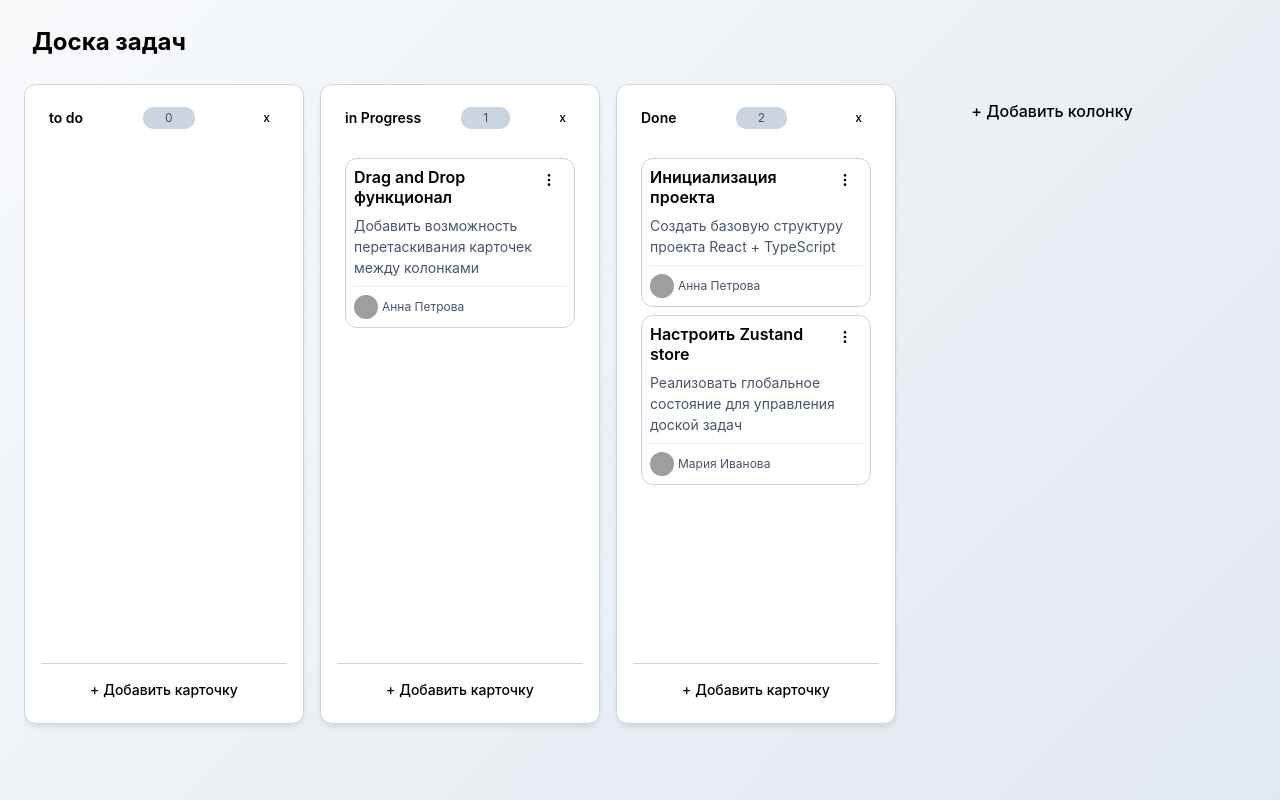
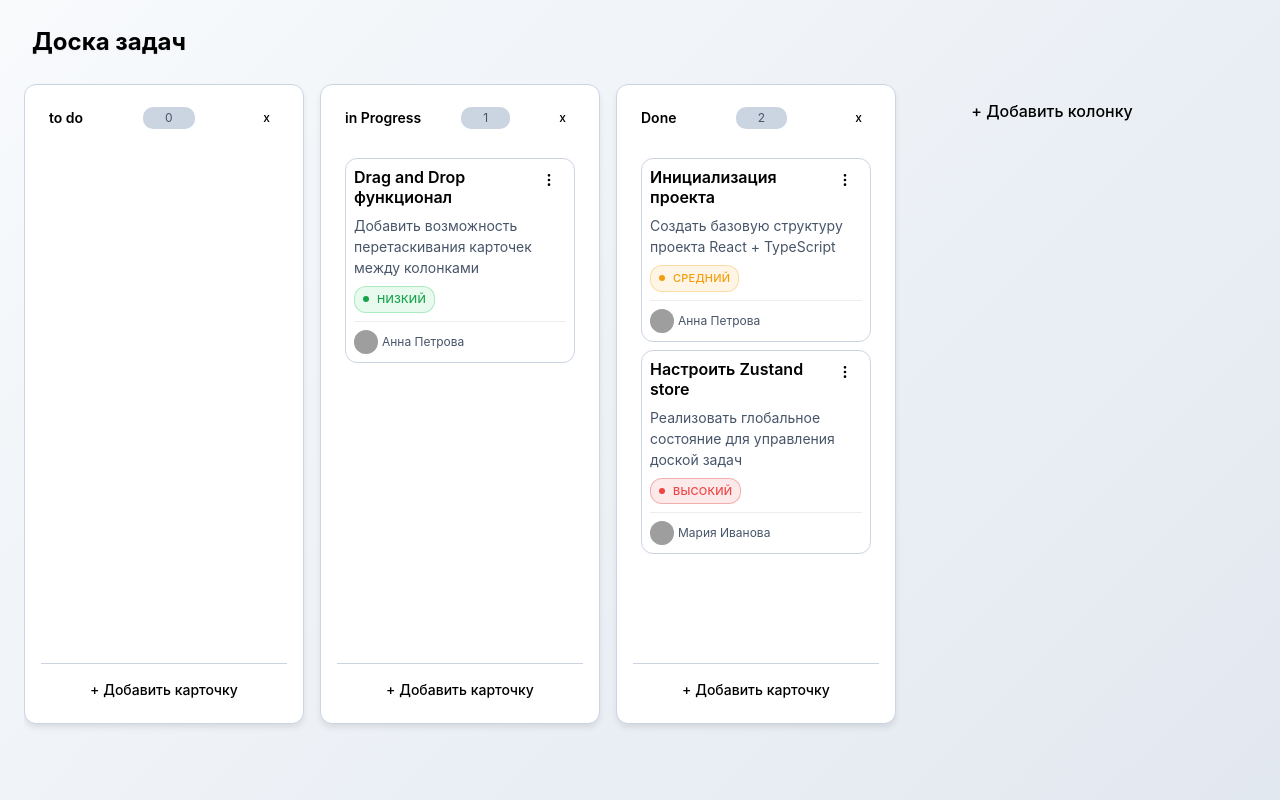
Before and after one commit to fsaidad/collaborative-task-board, a React (Vite) app: page / in a window 1280 px wide. Built offline with nearby package versions, Linux system fonts and the light colour scheme; grey boxes are pictures that could not be loaded.

Commit message:
Добавил приоритет

```diff
--- a/src/components/tasks/TaskCardContent/TaskCardContent.tsx
+++ b/src/components/tasks/TaskCardContent/TaskCardContent.tsx
@@ -55,6 +55,7 @@ export const TaskCardContent = memo(
       onClick: handleCardClick,
       onEdit: handleEdit,
       onDelete: handleDelete,
+      priority: card.priority,
     };
 
     return (
@@ -85,8 +86,7 @@ export const TaskCardContent = memo(
       prevProps.card.assigneIds.length === nextProps.card.assigneIds.length &&
       prevProps.card.updatedAt === nextProps.card.updatedAt &&
       prevProps.onEdit === nextProps.onEdit &&
-      prevProps.onDelete === nextProps.onDelete &&
-      prevProps.onAssign === nextProps.onAssign
+      prevProps.onDelete === nextProps.onDelete
     );
   }
 );
--- a/src/components/tasks/TaskCardContent/types.ts
+++ b/src/components/tasks/TaskCardContent/types.ts
@@ -5,5 +5,4 @@ export interface TaskCardContentProps {
   onClick?: (cardId: string) => void;
   onEdit?: (cardId: string) => void;
   onDelete?: (cardId: string) => void;
-  onAssign?: (cardId: string) => void;
 }
--- a/src/components/ui/Button/Button.tsx
+++ b/src/components/ui/Button/Button.tsx
@@ -20,7 +20,6 @@ const Button = forwardRef<HTMLButtonElement, ButtonProps>(
     },
     ref
   ) => {
-    console.log(` Button render`);
     const buttonClasses = cn(
       styles.button,
       styles[variant],
--- a/src/components/ui/Button/types.ts
+++ b/src/components/ui/Button/types.ts
@@ -2,16 +2,10 @@ import type { LucideIcon } from 'lucide-react';
 import type { ButtonHTMLAttributes } from 'react';
 
 export interface ButtonProps extends ButtonHTMLAttributes<HTMLButtonElement> {
-  /** Вариант стиля кнопки */
   variant?: 'primary' | 'secondary' | 'ghost' | 'destructive';
-  /** Размер кнопки */
   size?: 'small' | 'medium' | 'large';
-  /** Иконка Lucide */
   icon?: LucideIcon;
-  /** Позиция иконки относительно текста */
   iconPosition?: 'left' | 'right';
-  /** Состояние загрузки */
   isLoading?: boolean;
-  /** Занимать всю доступную ширину */
   fullWidth?: boolean;
 }
--- a/src/stores/useBoardStore.ts
+++ b/src/stores/useBoardStore.ts
@@ -1,4 +1,3 @@
-// просто импорты
 import { create } from 'zustand';
 import { devtools, persist } from 'zustand/middleware';
 
@@ -7,9 +6,14 @@ export interface User {
   id: string;
   name: string;
   email: string;
-  avatar?: string | null; //строка либо нуль либо андефайнд, не знаю почему?
+  avatar?: string | null;
 }
+export type PriorityLevel = 'low' | 'medium' | 'high';
 
+export interface Priority {
+  level: PriorityLevel;
+  label: string;
+}
 // данные карточки (Нужно будет рассширить)
 export interface TaskCard {
   id: string;
@@ -19,6 +23,7 @@ export interface TaskCard {
   columnId: string;
   createdAt?: Date;
   updatedAt?: Date;
+  priority?: Priority;
 }
 
 // данные колонки
@@ -40,7 +45,13 @@ interface BoardStore {
   // методы
   addColumn: (title: string) => void;
   deleteColumn: (columnId: string) => void;
-  addCard: (columnId: string, title: string, description?: string, assigneIds?: string[]) => string;
+  addCard: (
+    columnId: string,
+    title: string,
+    description?: string,
+    assigneIds?: string[],
+    priority?: Priority
+  ) => string;
   updateCard: (cardId: string, updates: Partial<TaskCard>) => void;
   moveCard: (cardId: string, toColumnId: string, newIndex: number) => void;
   deleteCard: (cardId: string) => void;
@@ -105,6 +116,7 @@ export const useBoardStore = create<BoardStore>()(
             columnId: '3',
             createdAt: new Date('2024-01-10'),
             updatedAt: new Date('2024-01-12'),
+            priority: { level: 'medium', label: 'Средний' },
           },
           'task-2': {
             id: 'task-2',
@@ -114,6 +126,7 @@ export const useBoardStore = create<BoardStore>()(
             columnId: '3',
             createdAt: new Date('2024-01-11'),
             updatedAt: new Date('2024-01-15'),
+            priority: { level: 'high', label: 'Высокий' },
           },
           'task-3': {
             id: 'task-3',
@@ -123,6 +136,7 @@ export const useBoardStore = create<BoardStore>()(
             columnId: '2',
             createdAt: new Date('2024-01-12'),
             updatedAt: new Date('2024-01-16'),
+            priority: { level: 'low', label: 'Низкий' },
           },
         },
         //какие карточки какой колонке принадлежат
@@ -199,7 +213,13 @@ export const useBoardStore = create<BoardStore>()(
           });
         },
         // метод для добавления карточек (Позже нужно будет расширить, для приоритета, комментариев)
-        addCard(columnId: string, title: string, description?: string, assigneIds: string[] = []) {
+        addCard(
+          columnId: string,
+          title: string,
+          description?: string,
+          assigneIds: string[] = [],
+          priority?: Priority
+        ) {
           const cardId = `card-${Date.now()}`;
           // дата создания карточки
           const now = new Date();
@@ -220,6 +240,7 @@ export const useBoardStore = create<BoardStore>()(
                   assigneIds,
                   createdAt: now,
                   updatedAt: now,
+                  priority: priority || { level: 'medium', label: 'Средний' },
                 },
               },
               // обновляю состояние карточек в колонке, добавляю новое id
```
